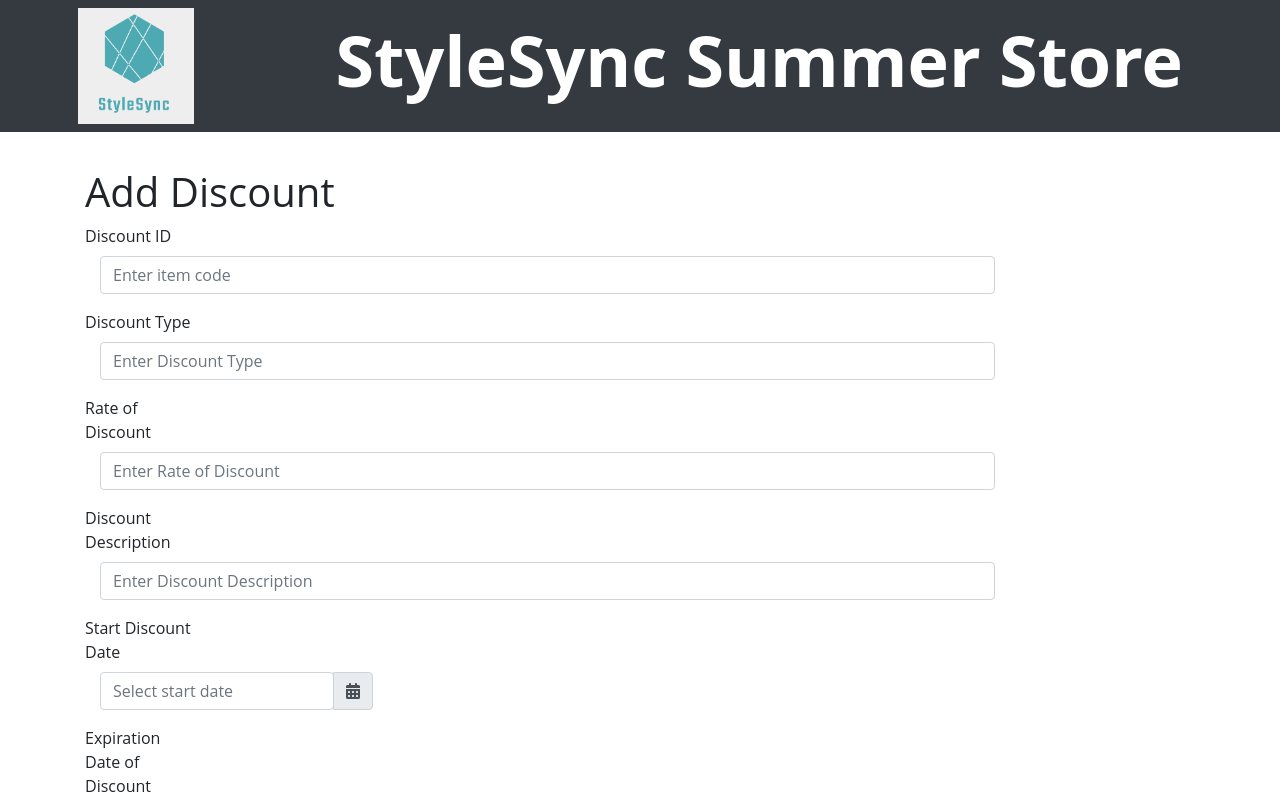
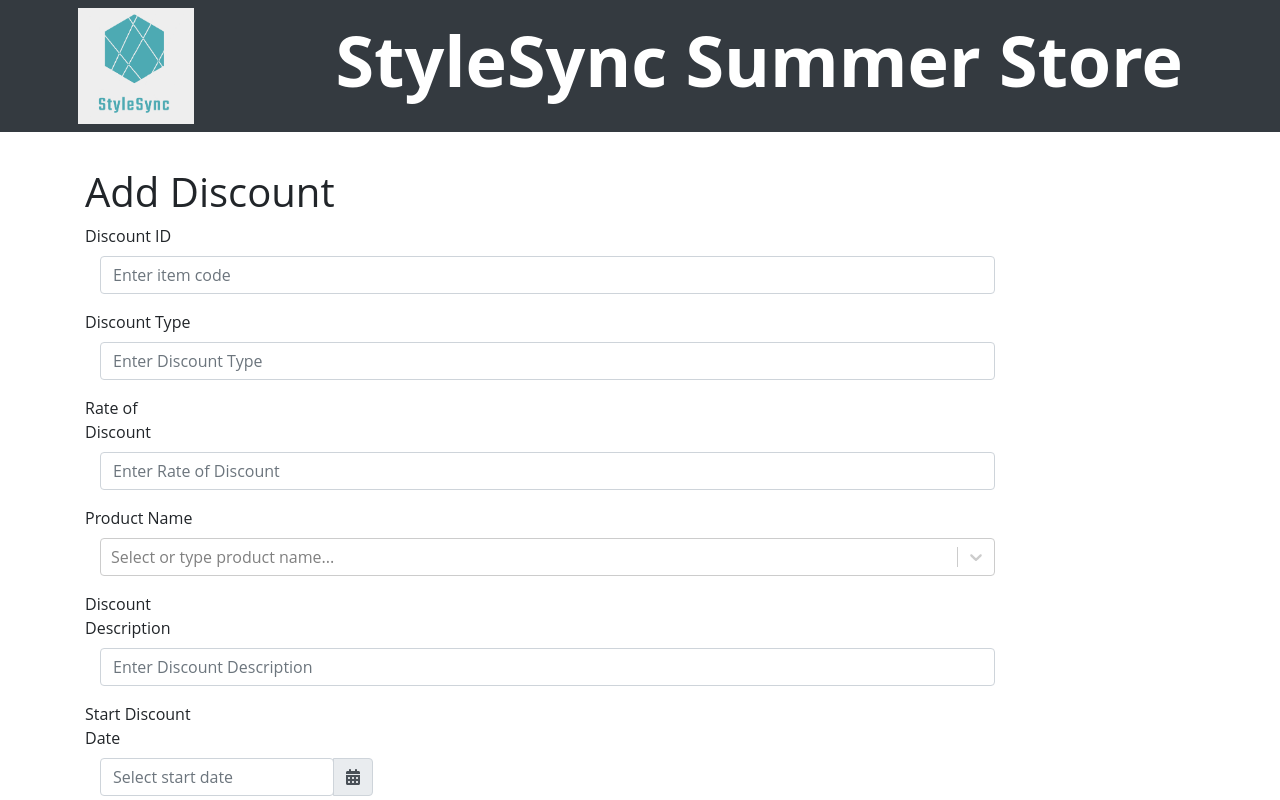
Before and after one commit to Sathira-Wijeratne/StyleSync-Solutions, a React (Create React App) app in the folder frontend/: page /adminhome/discount/add in a window 1280 px wide. Shown: the top 800 px of the page. Built offline with nearby package versions, Linux system fonts and the light colour scheme; no server answers; the HTML template or start-up script is replaced by a standard one.

Commit message:
Product name not displaying issue fixed.

```diff
--- a/frontend/src/components/AddDiscount.js
+++ b/frontend/src/components/AddDiscount.js
@@ -76,7 +76,7 @@ export default function AddDiscount() {
       discountId,
       discountType,
       discountRate,
-      discountProductName,
+      discountProductName: selectedProduct.label,
       discountDescription,
       discountStartDate,
       discountExpirationDate,
@@ -160,6 +160,27 @@ export default function AddDiscount() {
         </div>
         <div className="form-group">
           <div style={{ marginLeft: "0px", marginRight: "auto", width: "10%" }}>
+            <label htmlFor="productName">Product Name</label>
+          </div>
+          <div className="col-sm-10">
+            <AsyncSelect
+              cacheOptions
+              defaultOptions
+              loadOptions={loadOptions}
+              onInputChange={(newValue) => {
+                // You can handle the input value as needed
+                console.log("Input value:", newValue);
+              }}
+              onChange={(selectedOption) => {
+                setSelectedProduct(selectedOption);
+              }}
+              value={selectedProduct}
+              placeholder="Select or type product name..."
+            />
+          </div>
+        </div>
+        <div className="form-group">
+          <div style={{ marginLeft: "0px", marginRight: "auto", width: "10%" }}>
             <label for="supplier">Discount Description</label>
           </div>
 
@@ -201,24 +222,6 @@ export default function AddDiscount() {
             </div>
           </div>
         </div>
-        {/* <div className="form-group">
-          <div style={{ marginLeft: "0px", marginRight: "auto", width: "10%" }}>
-            <label for="expirationDate">Expiration Date of Discount</label>
-          </div>
-
-          <div class="col-sm-10">
-            <input
-              type="text"
-              className="form-control"
-              id="expirationDate"
-              required
-              placeholder="Enter Date of Expiration "
-              onChange={(e) => {
-                setDiscountExpirationDate(e.target.value);
-              }}
-            />
-          </div>
-        </div> */}
         <div className="form-group">
           <div style={{ marginLeft: "0px", marginRight: "auto", width: "10%" }}>
             <label htmlFor="discountExpirationDate">
```
